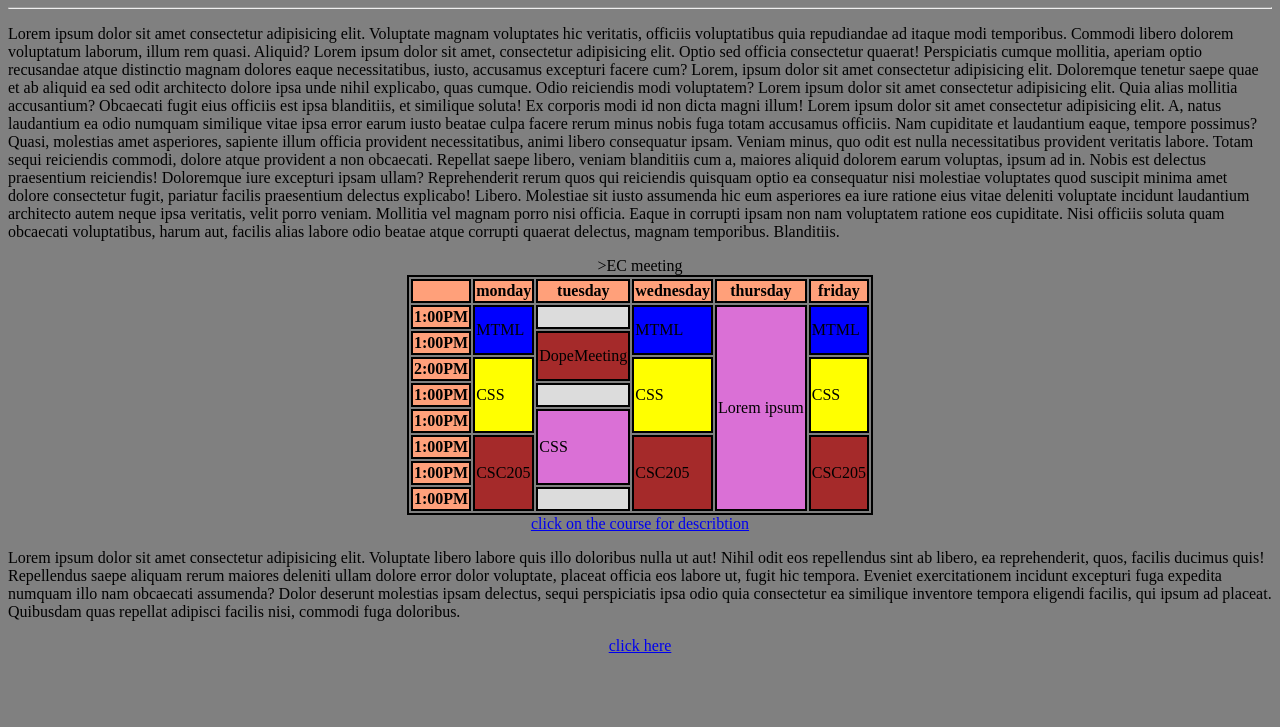
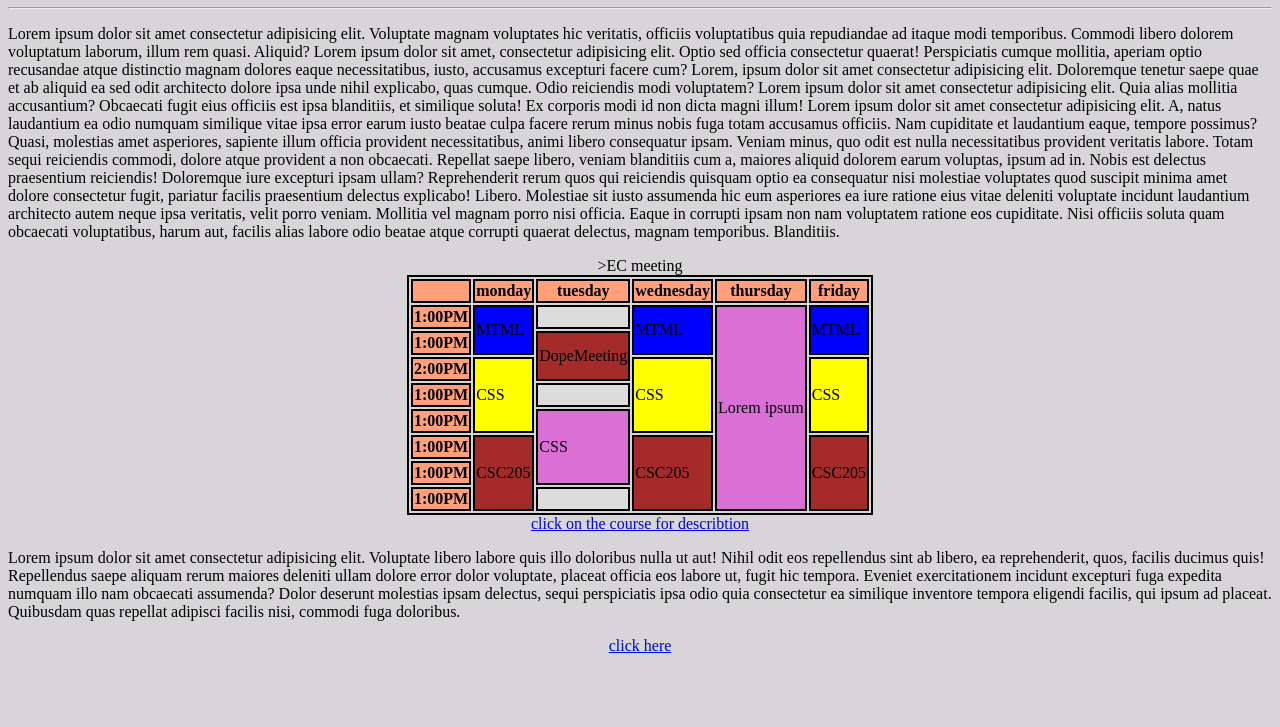
Before and after one commit to mhosnyessa/library_c_project_ECE, a plain HTML site: page index.html in a window 1280 px wide. Shown: the part 73-800 px from the top of the page. Drawn offline with Linux system fonts and the light colour scheme.

Commit message:
grey scale

```diff
--- a/index.html
+++ b/index.html
@@ -18,7 +18,7 @@
             background-color: lightsalmon;
         }
         body {
-            background-color: grey;
+            background-color: rgb(215, 213, 216);
         }
     </style>
 </head>
```
